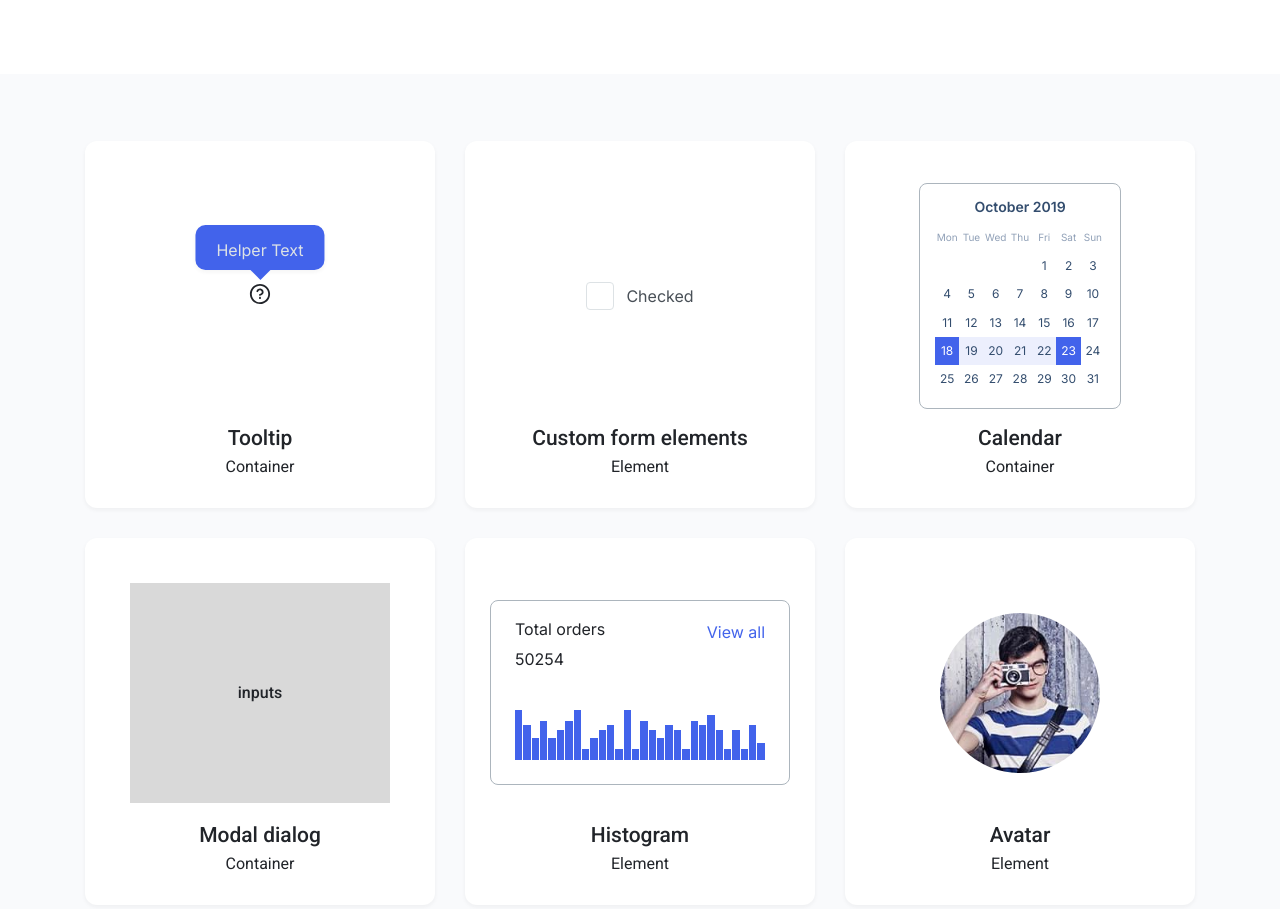
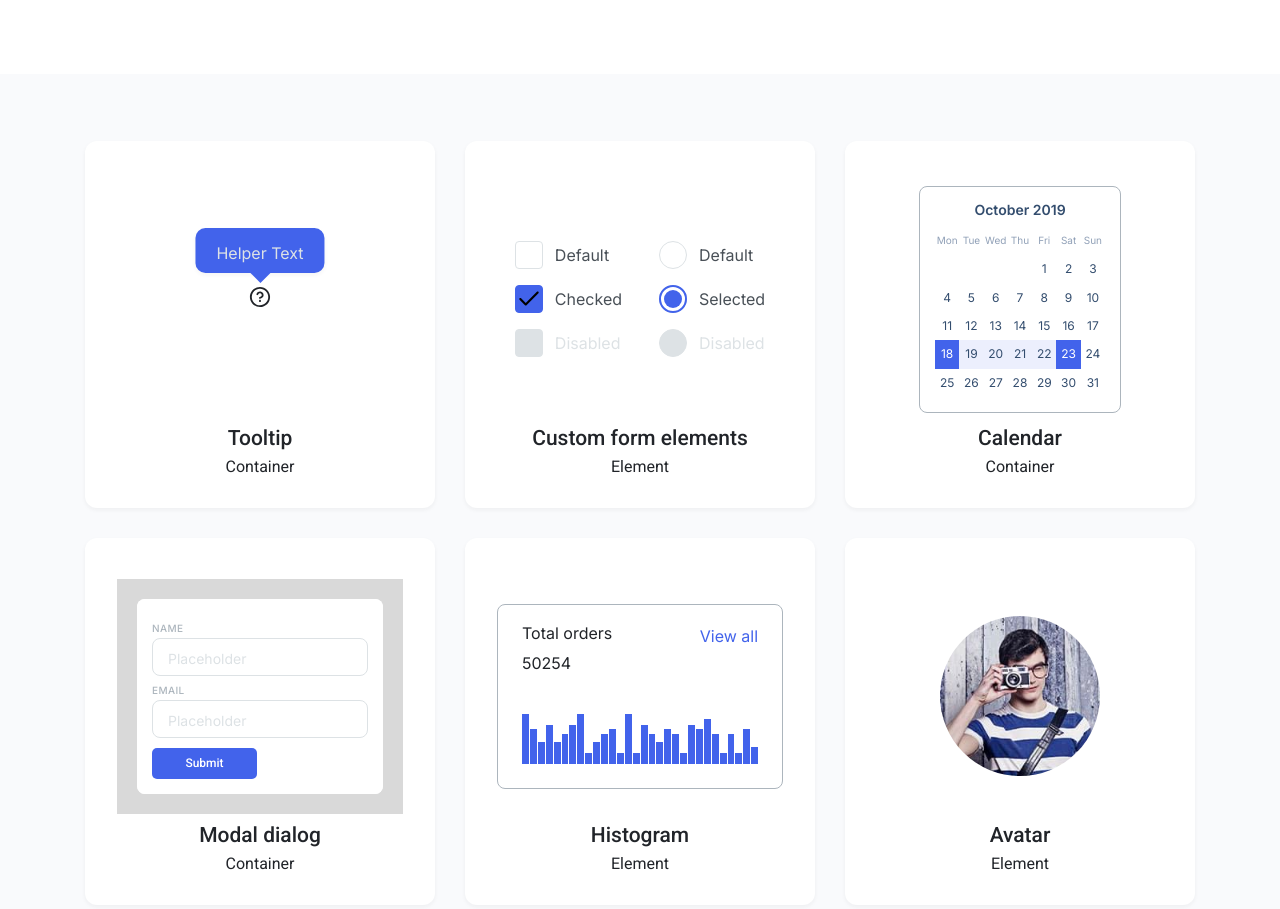
Before and after one commit to js-tasks-ru/htmlcss-20230227_vadim700, a website: page index.html in a window 1280 px wide. Shown: the part 159-1068 px from the top of the page. Drawn offline with Linux system fonts and the light colour scheme; files whose address does not match are found by name.

Commit message:
added inputs, modal preview

```diff
--- a/assets/css/main.css
+++ b/assets/css/main.css
@@ -56,7 +56,7 @@
     --primary-btn-hover: #2342C0;
     --secondary: var(--purple);
 
-    --skeleton-background: linear-gradient(92.51deg, #DDE2E5 6.44%, #E2E6E8 38.47%, #F3F5F5 56.48%, #E3E7EA 77.5%, #DDE2E5 102.52%)
+    --skeleton-background: linear-gradient(92.51deg, #DDE2E5 6.44%, #E2E6E8 38.47%, #F3F5F5 56.48%, #E3E7EA 77.5%, #DDE2E5 102.52%);
 }
 
 body,
--- a/components/button/button.css
+++ b/components/button/button.css
@@ -18,6 +18,14 @@
 /* primary-button */
 .button_primary {
 	background-color: var(--primary);
+}
+
+.button_preview {
+	padding: 8px;
+	font-size: 12px;
+	min-width: 105px;
+	margin-top: 10px;
+	border-radius: 5px;
 }
 
 .button_primary:hover {
--- a/components/card/card.css
+++ b/components/card/card.css
@@ -2,7 +2,7 @@
 	/* width: 350px; */
 	height: 367px;
 	color: var(--black);
-	padding: 25px 25px 32px 25px;
+	padding: 32px;
 
 	background: var(--white);
 	box-shadow: 0px 2px 4px rgba(33, 36, 41, 0.05);
@@ -23,16 +23,18 @@
 }
 
 .card__content-item {
-	border: 1px solid #000;
+	display: grid;
+	grid-template: repeat(3, auto)/repeat(2, auto);
+	margin: auto;
+	gap: 16px 37px;
+	grid-auto-flow: column;
 }
 
 .card__content_modal {
-	background: rgba(0, 0, 0, .15);
-	margin: 20px;
-
-	display: flex;
-	justify-content: center;
-	align-items: center;
+	padding: 20px;
+	background-color: rgba(0, 0, 0, .15);
+	text-align: left;
+	pointer-events: none;
 }
 
 .card__title {
--- a/components/formgroup/formgroup.css
+++ b/components/formgroup/formgroup.css
@@ -11,6 +11,10 @@
 	letter-spacing: 0.04em;
 	text-transform: uppercase;
 	color: var(--grey-3);
+}
+
+.formgroup__label_preview {
+	font-size: 10px;
 }
 
 .formgroup__wrapper {
--- a/components/input/input.css
+++ b/components/input/input.css
@@ -10,6 +10,10 @@
 	font-size: 20px;
 	line-height: 1.3;
 	color: var(--grey-4);
+}
+
+.input_preview {
+	padding: 2px 15px;
 }
 
 .input::placeholder {
@@ -25,3 +29,11 @@
 	background: var(--grey-2);
 	pointer-events: none;
 }
+
+.input_preview {
+	padding: 5px 15px;
+}
+
+.input_preview::placeholder {
+	font-size: 14px;
+}
--- a/components/modal/modal.css
+++ b/components/modal/modal.css
@@ -8,23 +8,31 @@
 	background-color: rgba(0, 0, 0, .4);
 }
 
+.modal_preview {
+	display: block;
+	position: relative;
+	background-color: var(--white);
+	border-radius: 8px;
+}
+
 .modal__body {
 	position: absolute;
 	top: 50%;
 	left: 50%;
 	transform: translate(-50%, -50%);
-
-
 }
 
 .modal__inner {
 	max-width: 428px;
 	padding: 30px 40px 33px;
 	position: relative;
-
 	background: var(--white);
 	border-radius: 8px;
 	font-family: 'Inter', sans-serif;
+}
+
+.modal__inner_review {
+	padding: 15px;
 }
 
 .modal__close {
--- a/index.html
+++ b/index.html
@@ -31,8 +31,20 @@
                   <div class="card__subtitle">Container</div>
                </a>
                <a href="#" class="card content__card">
-                  <label class="card__content checkbox">
+                  <div class="card__content-item" style="pointer-events: none;">
+                     <label class="checkbox">
                         <input type="checkbox" class="checkbox__input">
+                        <div class="checkbox__state">
+                           <div class="checkbox__control">
+                              <svg class="checkbox__icon">
+                                 <use href="/assets/images/sprite.svg#check"></use>
+                              </svg>
+                           </div>
+                           <div class="checkbox__label">Default</div>
+                        </div>
+                     </label>
+                     <label class="checkbox">
+                        <input type="checkbox" class="checkbox__input" checked>
                         <div class="checkbox__state">
                            <div class="checkbox__control">
                               <svg class="checkbox__icon">
@@ -42,6 +54,39 @@
                            <div class="checkbox__label">Checked</div>
                         </div>
                      </label>
+                     <label class="checkbox">
+                        <input type="checkbox" class="checkbox__input" disabled>
+                        <div class="checkbox__state">
+                           <div class="checkbox__control">
+                              <svg class="checkbox__icon">
+                                 <use href="/assets/images/sprite.svg#check"></use>
+                              </svg>
+                           </div>
+                           <div class="checkbox__label">Disabled</div>
+                        </div>
+                     </label>
+                     <label class="radio">
+                        <input type="radio" class="radio__input" name="radio-name">
+                        <div class="radio__state">
+                           <div class="radio__control"></div>
+                           <div class="radio__label">Default</div>
+                        </div>
+                     </label>
+                     <label class="radio">
+                        <input type="radio" class="radio__input" name="radio-name" checked>
+                        <div class="radio__state">
+                           <div class="radio__control"></div>
+                           <div class="radio__label">Selected</div>
+                        </div>
+                     </label>
+                     <label class="radio">
+                        <input type="radio" class="radio__input" name="radio-name" disabled>
+                        <div class="radio__state">
+                           <div class="radio__control"></div>
+                           <div class="radio__label">Disabled</div>
+                        </div>
+                     </label>
+                  </div>
                   <div class="card__title">Custom form elements</div>
                   <div class="card__subtitle">Element</div>
                </a>
@@ -100,7 +145,21 @@
                </a>
                <a href="#" class="card content__card">
                   <div class="card__content card__content_modal">
-                     inputs
+                     <div class="modal modal_preview">
+                        <div class="modal__inner modal__inner_review">
+                           <div class="modal__content">
+                              <div class="formgroup">
+                                 <label for="input" class="formgroup__label formgroup__label_preview">Name</label>
+                                 <input class="formgroup__input input input_preview" type="text"
+                                    placeholder="Placeholder">
+                                 <label for="input" class="formgroup__label formgroup__label_preview">Email</label>
+                                 <input class="formgroup__input input input_preview" type="text"
+                                    placeholder="Placeholder">
+                                 <button class="button button_primary button_preview">Submit</button>
+                              </div>
+                           </div>
+                        </div>
+                     </div>
                   </div>
                   <div class="card__title">Modal dialog</div>
                   <div class="card__subtitle">Container</div>
```
Also changed, not shown: components/checkbox/checkbox.css (renamed from 07-lection5/01-checkbox/checkbox.css). Lines whose indentation alone changed are shown as unchanged.
